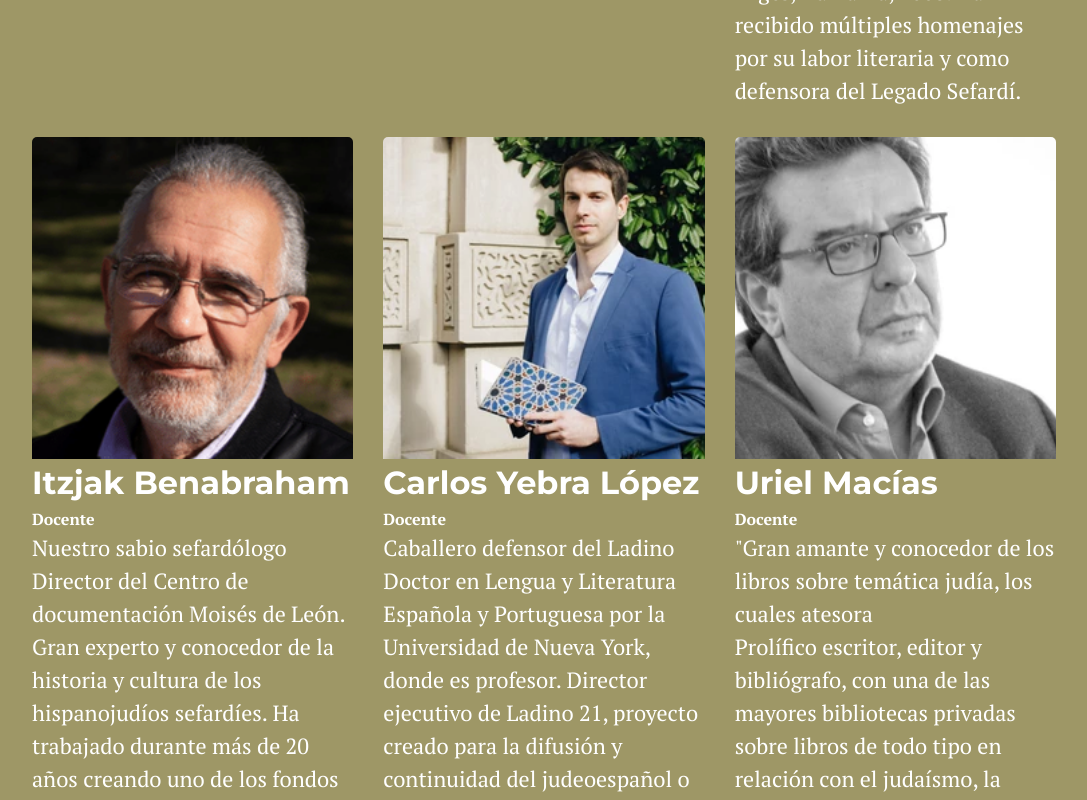
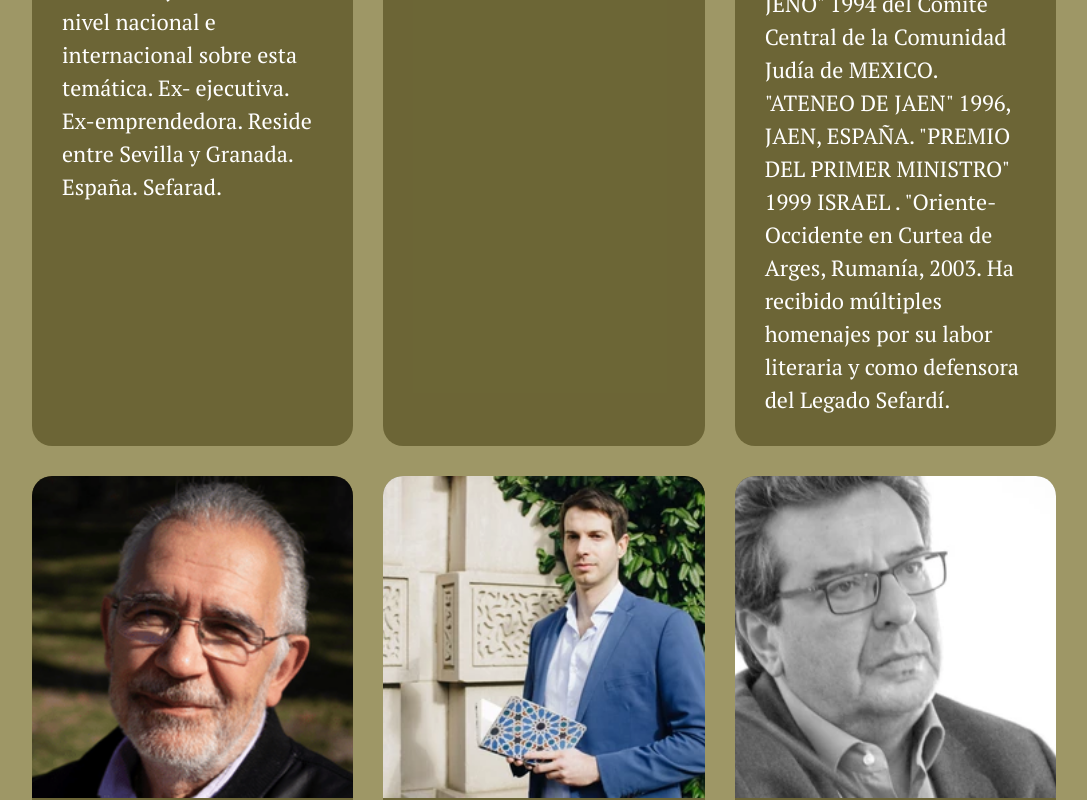
Before and after one commit to ferpar/clh, a Next.js app: page /equipo in a window 1280 px wide. Shown: the part 1640-2440 px from the top of the page, without its empty margins (96-1183 px from the left). Built offline with nearby package versions, Linux system fonts and the light colour scheme.

Commit message:
further styling

```diff
--- a/src/app/equipo/page.js
+++ b/src/app/equipo/page.js
@@ -8,10 +8,10 @@ export default function Team() {
            <div className={styles["container"]}>
                 {members.map((member, index) => (
                     <div className={styles["card"]} key={index}>
-                        <div className={styles["card__img"]}>
+                        <div className={styles["card-img"]}>
                             <img src={member.img} alt={member.name} />
                         </div>
-                        <div className={styles["card__info"]}>
+                        <div className={styles["card-info"]}>
                             <h3>{member.name} {member.surname}</h3>
                             <h4>{member.role1} {member.role2}</h4>
                             <p>{member.tagline}</p>
--- a/src/app/equipo/page.module.css
+++ b/src/app/equipo/page.module.css
@@ -20,13 +20,19 @@
 }
 
 .card {
+    border-radius: 20px;
     max-width: 500px;
     flex: 1 1  300px;
+    background-color: hsl(53deg 40% 26% / 0.765);
+    overflow: hidden;
 }
 
 .card img {
     width: 100%;
     aspect-ratio: 1/1;
-    border-radius: 5px 5px 0 0;
     object-fit: cover;
 }
+
+.card-info {
+    padding: calc(30/16 * 1rem);
+}
```
